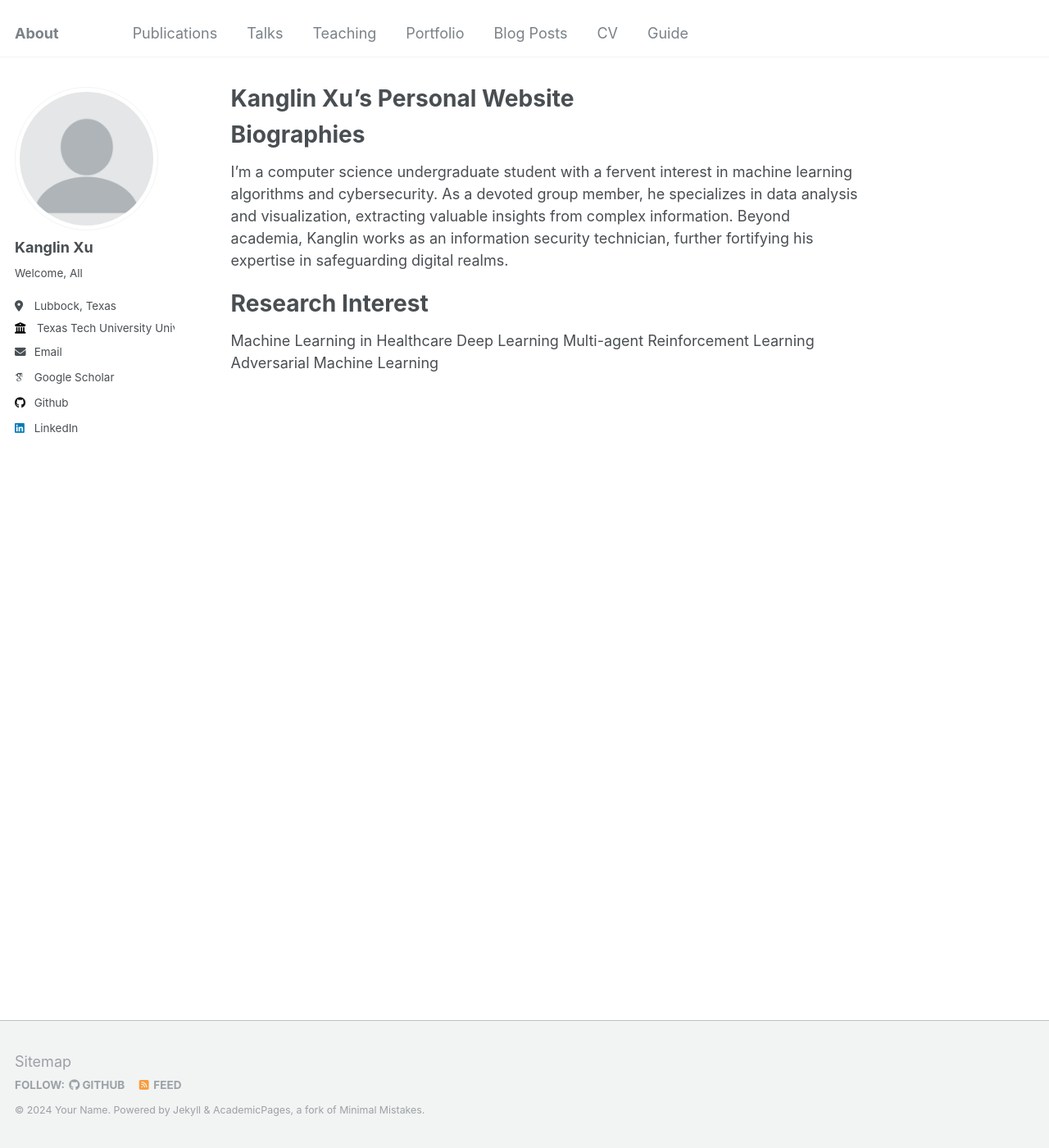
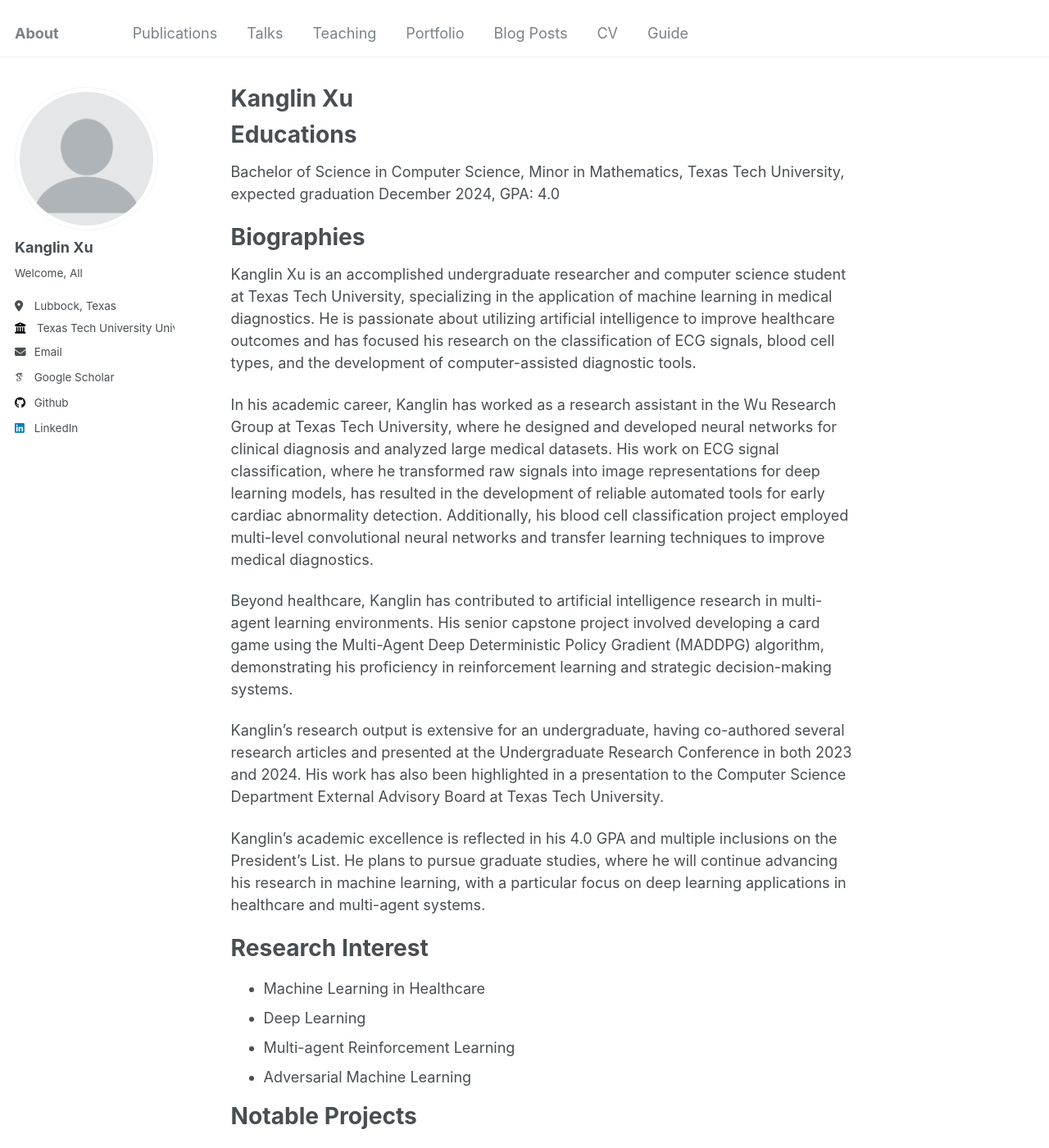
Before and after one commit to RuaKusa/kanglinxu.github.io, a Jekyll site: the page built from _pages/about.md, in a window 1280 px wide and 1400 px high. Shown: the whole window at 82% size. Built offline with Jekyll 4.4.1, drawn with Linux system fonts in a browser that asks for light colours; some web fonts are replaced; some of the changed text lies outside the part shown.

Commit message:
Update about.md

```diff
--- a/_pages/about.md
+++ b/_pages/about.md
@@ -1,19 +1,36 @@
 ---
 permalink: /
-title: "Kanglin Xu's Personal Website"
+title: "Kanglin Xu"
 author_profile: true
 redirect_from:
   - /about/
   - /about.html
 ---
+Educations
+======
+Bachelor of Science in Computer Science, Minor in Mathematics, Texas Tech University, expected graduation December 2024, GPA: 4.0
 
 Biographies
 ======
-I'm a computer science undergraduate student with a fervent interest in machine learning algorithms and cybersecurity. As a devoted group member, he specializes in data analysis and visualization, extracting valuable insights from complex information. Beyond academia, Kanglin works as an information security technician, further fortifying his expertise in safeguarding digital realms.
+Kanglin Xu is an accomplished undergraduate researcher and computer science student at Texas Tech University, specializing in the application of machine learning in medical diagnostics. He is passionate about utilizing artificial intelligence to improve healthcare outcomes and has focused his research on the classification of ECG signals, blood cell types, and the development of computer-assisted diagnostic tools.
+
+In his academic career, Kanglin has worked as a research assistant in the Wu Research Group at Texas Tech University, where he designed and developed neural networks for clinical diagnosis and analyzed large medical datasets. His work on ECG signal classification, where he transformed raw signals into image representations for deep learning models, has resulted in the development of reliable automated tools for early cardiac abnormality detection. Additionally, his blood cell classification project employed multi-level convolutional neural networks and transfer learning techniques to improve medical diagnostics.
+
+Beyond healthcare, Kanglin has contributed to artificial intelligence research in multi-agent learning environments. His senior capstone project involved developing a card game using the Multi-Agent Deep Deterministic Policy Gradient (MADDPG) algorithm, demonstrating his proficiency in reinforcement learning and strategic decision-making systems.
+
+Kanglin’s research output is extensive for an undergraduate, having co-authored several research articles and presented at the Undergraduate Research Conference in both 2023 and 2024. His work has also been highlighted in a presentation to the Computer Science Department External Advisory Board at Texas Tech University.
+
+Kanglin’s academic excellence is reflected in his 4.0 GPA and multiple inclusions on the President’s List. He plans to pursue graduate studies, where he will continue advancing his research in machine learning, with a particular focus on deep learning applications in healthcare and multi-agent systems.
 
 Research Interest
 ======
-Machine Learning in Healthcare
-Deep Learning
-Multi-agent Reinforcement Learning
-Adversarial Machine Learning
+* Machine Learning in Healthcare
+* Deep Learning
+* Multi-agent Reinforcement Learning
+* Adversarial Machine Learning
+
+Notable Projects
+======
+* Image-Based Deep Learning for ECG Signal Classification
+* Blood Cell Classification using Neural Networks
+* Multi-Agent Deep Deterministic Policy Gradient (MADDPG) Based Card Game
```
